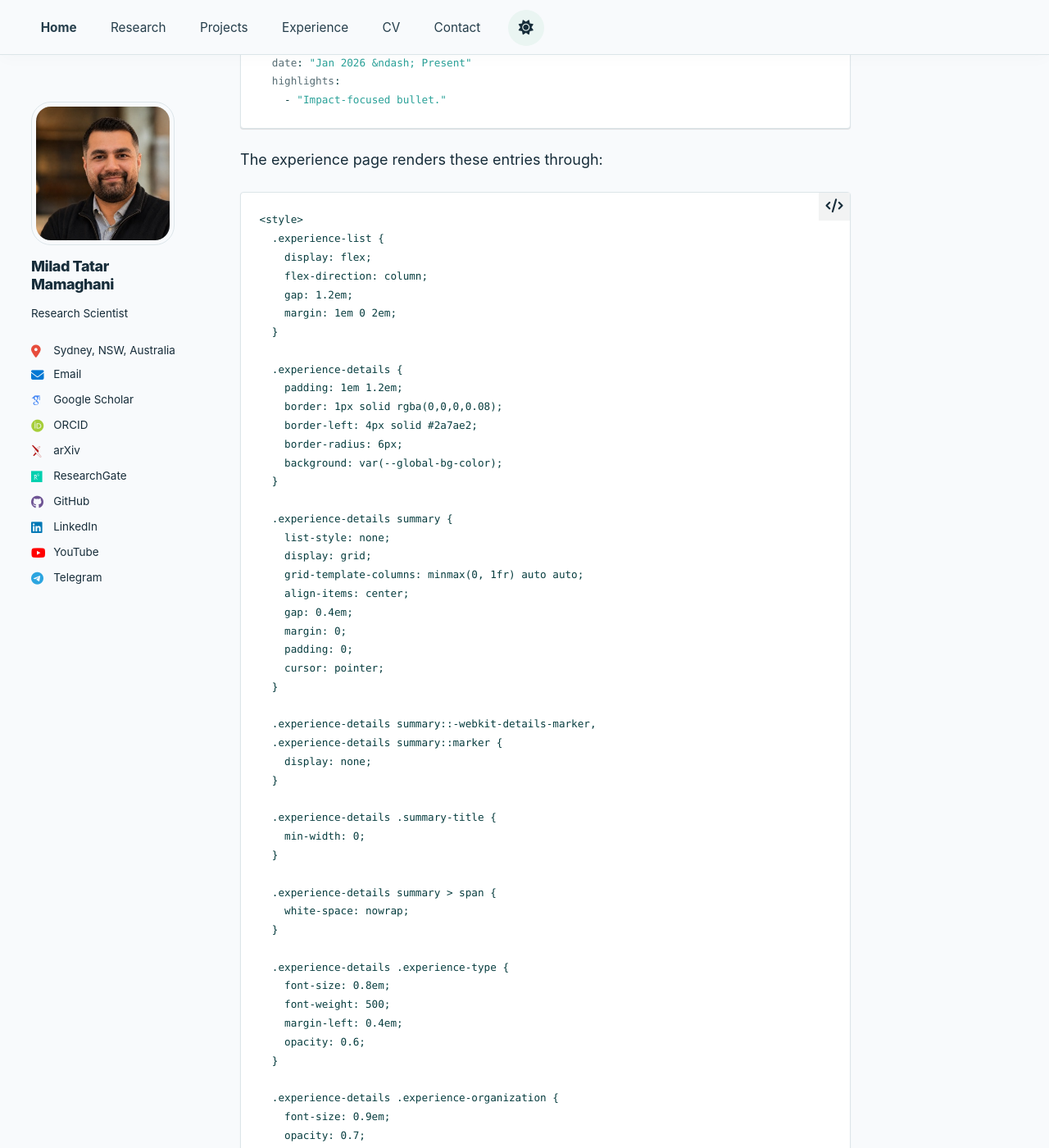
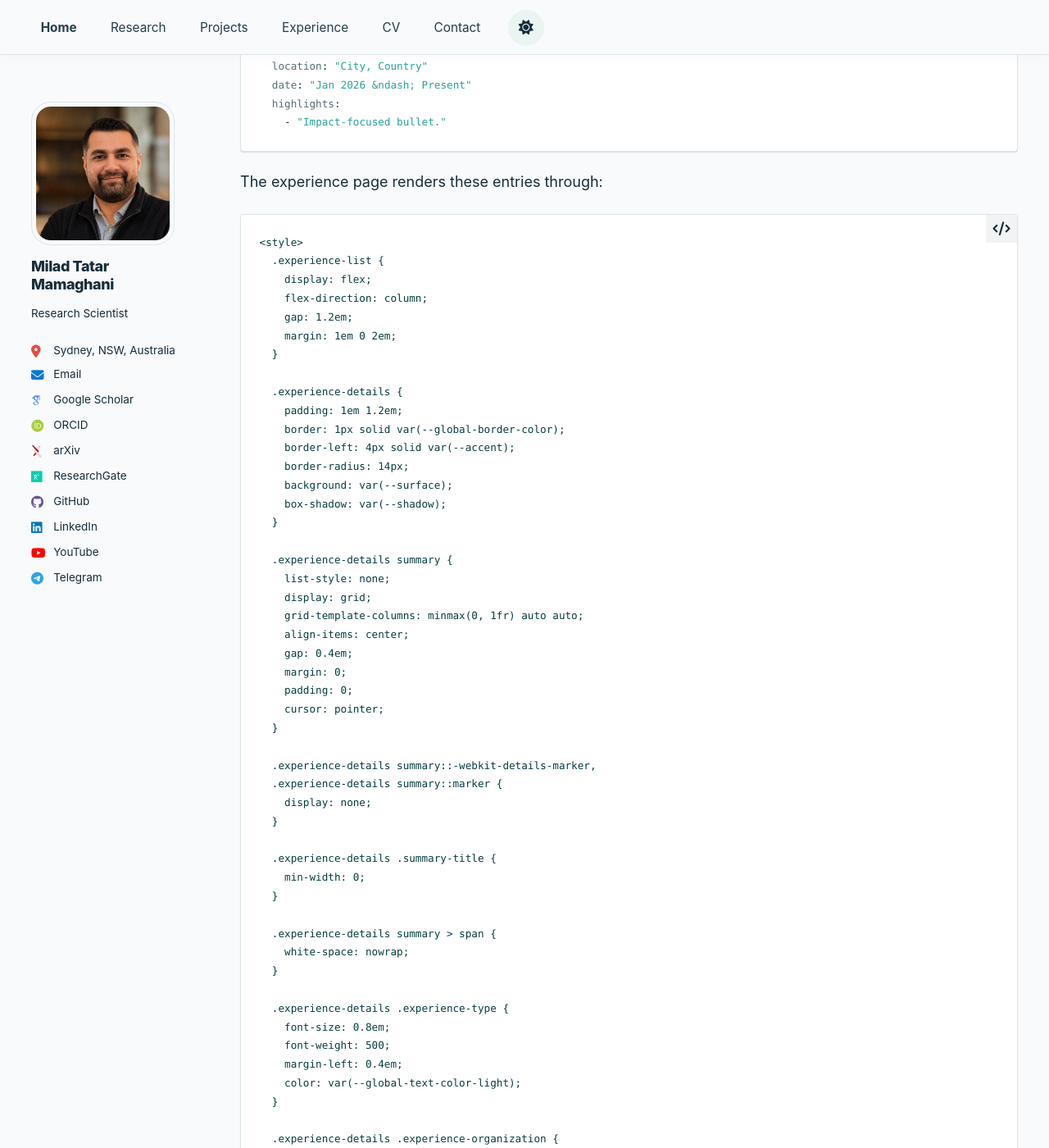
Before and after one commit to miladtm94/miladtm94.github.io, a Jekyll site: the page built from docs/content-templates.md, in a window 1280 px wide and 1400 px high, scrolled down 12084 px. Shown: the whole window at 82% size. Built offline with Jekyll 4.4.1, drawn with Linux system fonts in a browser that asks for light colours; some web fonts are replaced; our own code applies the rules of GitHub Pages for plain Markdown files; some of the changed text lies outside the part shown.

Commit message:
Align page widths and correct homepage name grouping

```diff
--- a/_includes/experience-list.html
+++ b/_includes/experience-list.html
@@ -8,10 +8,11 @@
 
   .experience-details {
     padding: 1em 1.2em;
-    border: 1px solid rgba(0,0,0,0.08);
-    border-left: 4px solid #2a7ae2;
-    border-radius: 6px;
-    background: var(--global-bg-color);
+    border: 1px solid var(--global-border-color);
+    border-left: 4px solid var(--accent);
+    border-radius: 14px;
+    background: var(--surface);
+    box-shadow: var(--shadow);
   }
 
   .experience-details summary {
@@ -42,17 +43,17 @@
     font-size: 0.8em;
     font-weight: 500;
     margin-left: 0.4em;
-    opacity: 0.6;
+    color: var(--global-text-color-light);
   }
 
   .experience-details .experience-organization {
     font-size: 0.9em;
-    opacity: 0.7;
+    color: var(--global-text-color-light);
   }
 
   .experience-details .experience-date {
     font-size: 0.85em;
-    opacity: 0.6;
+    color: var(--global-text-color-light);
     white-space: nowrap;
   }
 
@@ -63,8 +64,8 @@
     align-items: center;
     justify-content: center;
     border-radius: 999px;
-    background: rgba(42,122,226,0.12);
-    color: #2a7ae2;
+    background: var(--surface-tint);
+    color: var(--accent);
     font-size: 0.95em;
     transition: transform 0.2s ease;
   }
--- a/_includes/home-opening.html
+++ b/_includes/home-opening.html
@@ -2,7 +2,7 @@
   <div class="home-hero__copy">
     <p class="availability"><span aria-hidden="true"></span> Open to opportunities &amp; collaborations</p>
     <p class="eyebrow">Research · Engineering · Data &amp; AI · Software</p>
-    <h1 id="home-title">Milad Tatar<br><span>Mamaghani.</span></h1>
+    <h1 id="home-title">Milad<br><span class="home-hero__surname">Tatar Mamaghani</span></h1>
     <p class="home-hero__lead">Research scientist and engineer working across wireless systems, data science, applied AI, and software development.</p>
     <div class="about__hero-actions">
       <a class="btn btn--primary" href="{{ '/portfolio/' | relative_url }}">Explore projects <span aria-hidden="true">↗</span></a>
@@ -12,7 +12,7 @@
     <div class="home-hero__links"><span>Sydney, Australia</span><a href="{{ site.author.github | prepend: 'https://github.com/' }}">GitHub</a><a href="{{ site.author.linkedin | prepend: 'https://www.linkedin.com/in/' }}">LinkedIn</a><a href="{{ '/research/' | relative_url }}">View Research</a></div>
   </div>
   <figure class="home-hero__portrait">
-    <img src="{{ '/images/profile-avatar.jpg' | relative_url }}" alt="Milad Tatar Mamaghani" width="480" height="560" fetchpriority="high">
+    <img src="{{ site.author.avatar | prepend: '/images/' | relative_url }}" alt="Milad Tatar Mamaghani" width="480" height="560" fetchpriority="high">
     <figcaption><span>From ideas to working systems.</span><span class="portrait-mark" aria-hidden="true">↗</span></figcaption>
   </figure>
 </section>
--- a/_sass/layout/_page.scss
+++ b/_sass/layout/_page.scss
@@ -20,7 +20,6 @@
   @include breakpoint($large) {
     @include span(10 of 12 last);
     @include prefix(0.5 of 12);
-    @include suffix(2 of 12);
   }
 
   .page__inner-wrap {
--- a/_sass/layout/_refresh.scss
+++ b/_sass/layout/_refresh.scss
@@ -159,3 +159,10 @@ a { text-underline-offset: .2em; }
 
 #main { animation: none; }
 .archive__item { margin-bottom: 1rem; }
+
+/* Keep the full surname together visually without crowding narrow screens. */
+.home-hero h1 .home-hero__surname { font-size: clamp(2.2rem, 3.9vw, 3.35rem); letter-spacing: -.035em; word-spacing: .05em; }
+.page__content > h1 { font-size: 2.5rem; line-height: 1.15; margin-bottom: 1.3rem; }
+@media (max-width: 640px) {
+  .page__content > h1 { font-size: 2rem; }
+}
```
